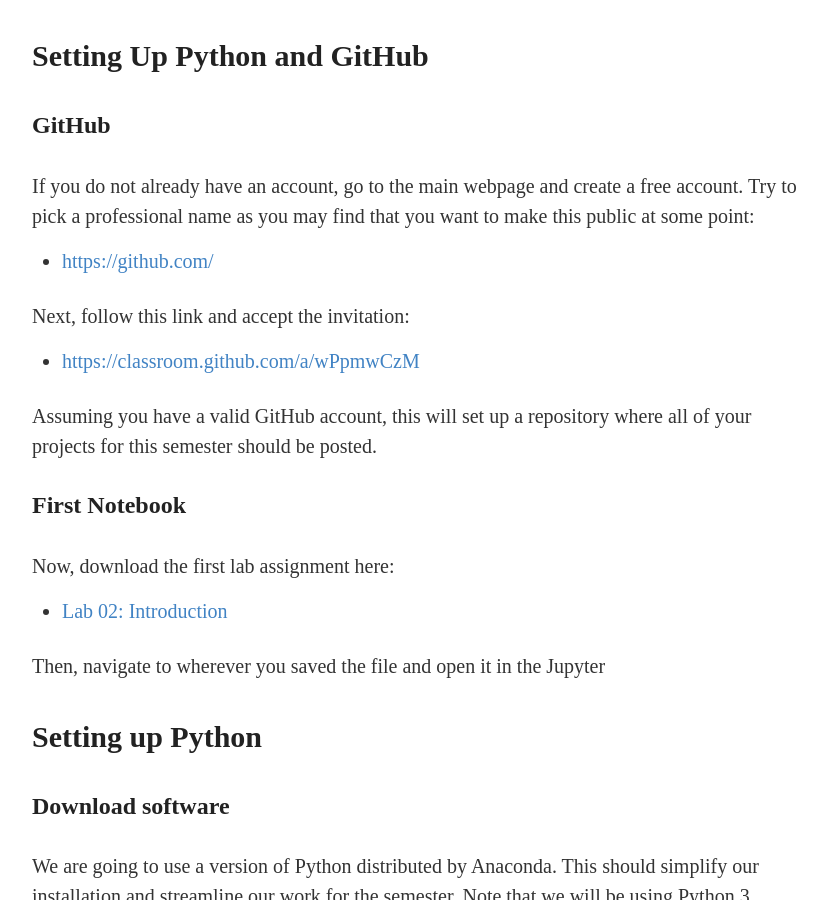
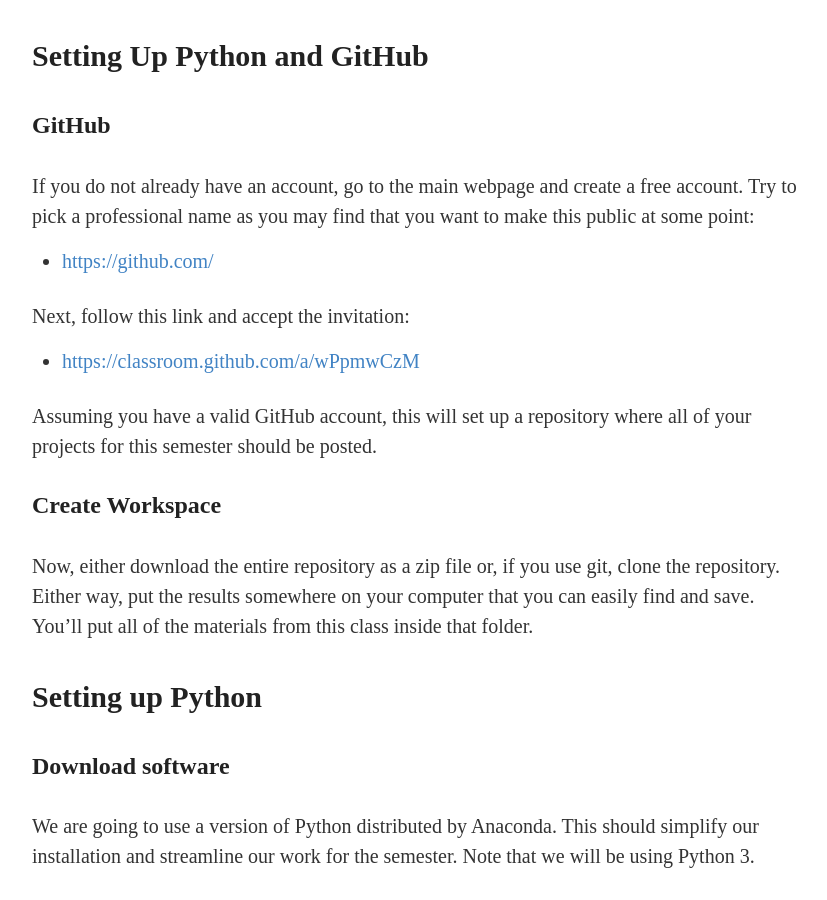
Before and after one commit to anhnguyendepocen/stat289-f18, a Jekyll site: the page built from _notes/class02-setup.md, in a window 1280 px wide and 900 px high. Shown: the whole window, without its empty margins (223-1050 px from the left). Built offline with Jekyll 4.4.1, drawn with Linux system fonts in a browser that asks for light colours.

Commit message:
clarify instructions

```diff
--- a/_notes/class02-setup.md
+++ b/_notes/class02-setup.md
@@ -21,13 +21,13 @@
 Assuming you have a valid GitHub account, this will set up a repository where
 all of your projects for this semester should be posted.
 
-## First Notebook
+## Create Workspace
 
-Now, download the first lab assignment here:
-
-- [Lab 02: Introduction]()
-
-Then, navigate to wherever you saved the file and open it in the Jupyter
+Now, either download the entire repository as a zip file
+or, if you use git, clone the repository. Either way, put the
+results somewhere on your computer that you can easily find
+and save. You'll put all of the materials from this class
+inside that folder.
 
 # Setting up Python
 
```
Also changed, not shown: _notes/class02-setup.Rmd (+6 -6 lines).
